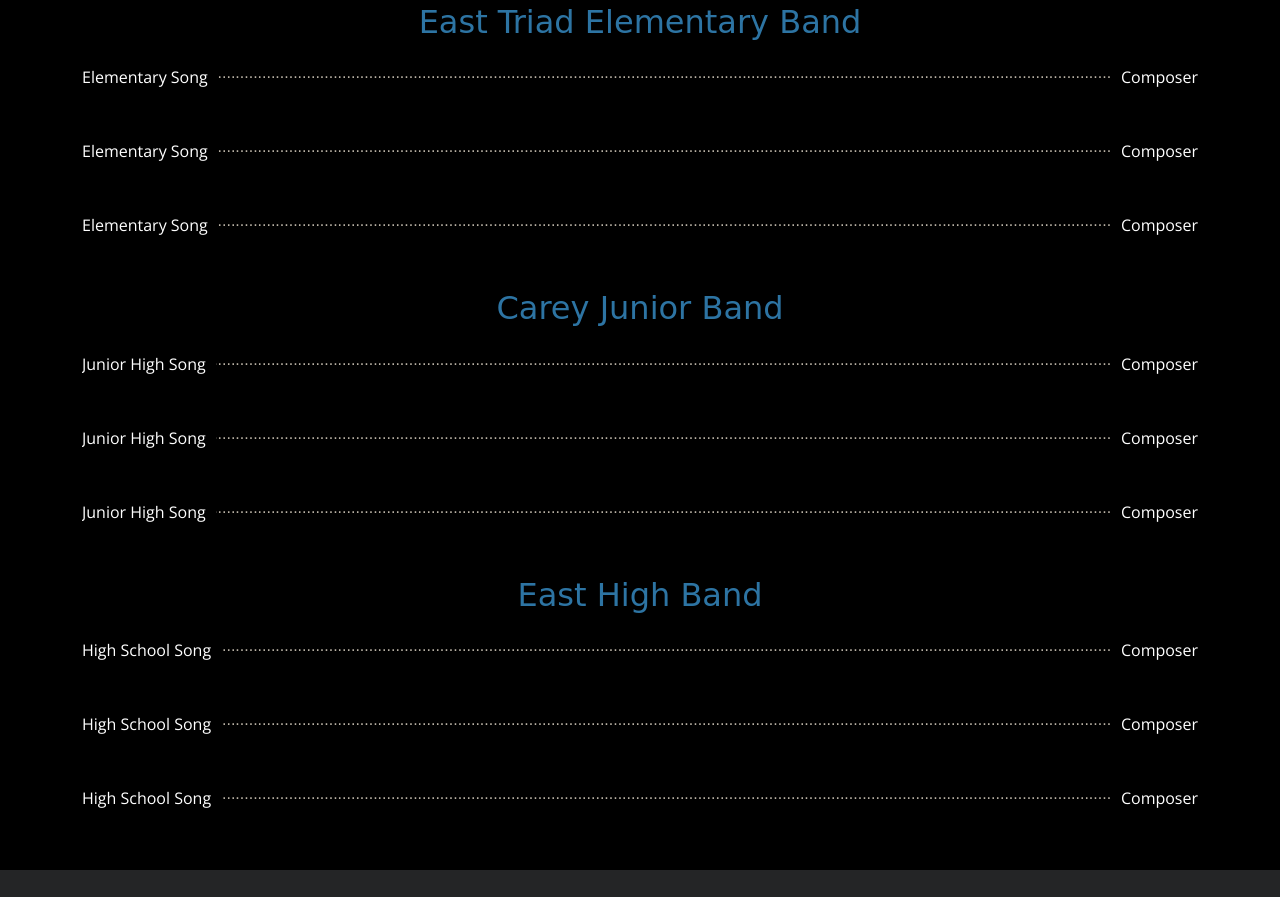
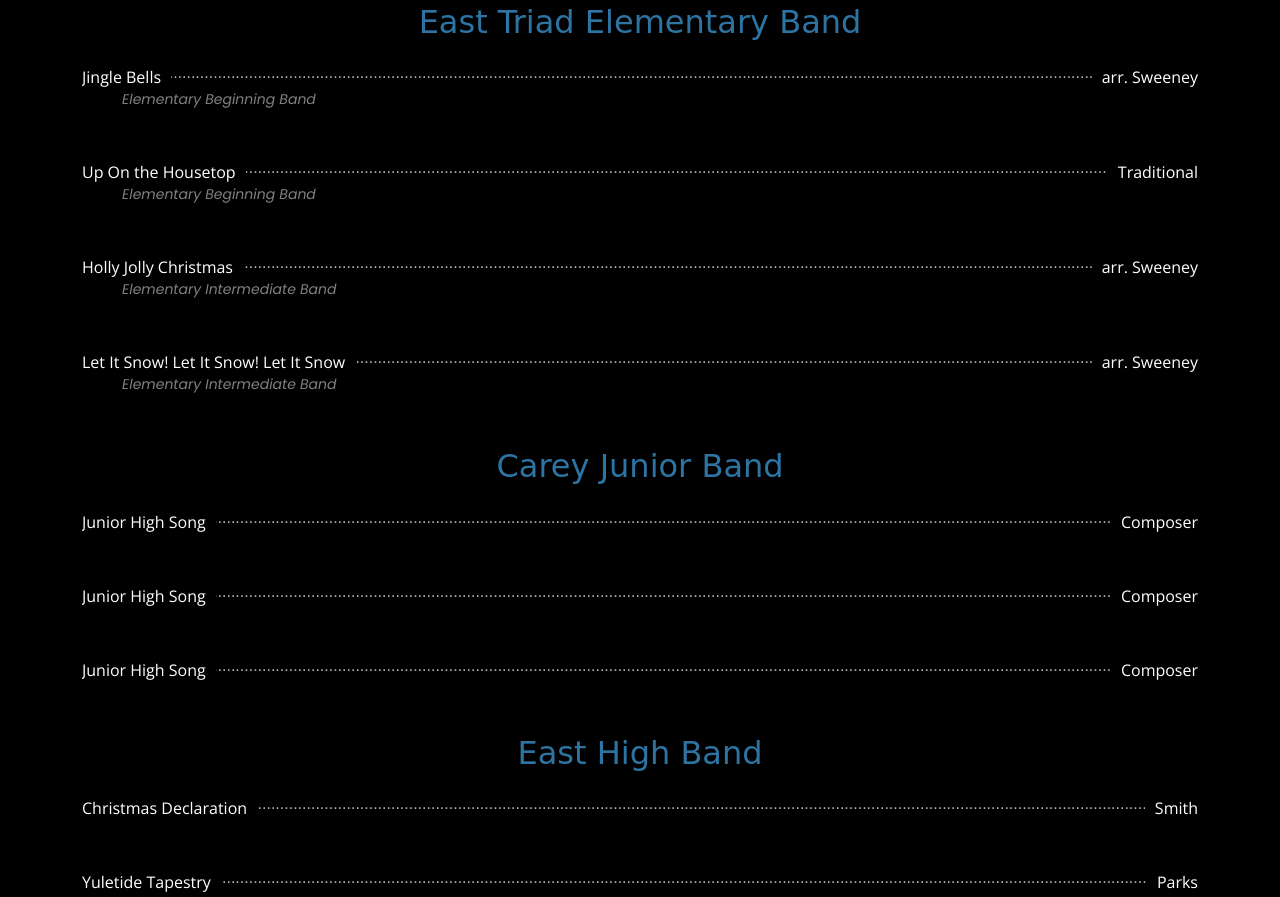
Before and after one commit to btschu/2022_east_triad_winter_concert_program, a plain HTML site: page index.html in a window 1280 px wide. Shown: the part 1050-1947 px from the top of the page. Drawn offline with nearby package versions, Linux system fonts and the light colour scheme; a web font is replaced by a local one.

Commit message:
added elem and hs song titles/composers

```diff
--- a/index.html
+++ b/index.html
@@ -70,7 +70,7 @@
           <h1 class="text-center mt-4 mb-2">Winter Band Concert</h1>
           <hr>
           <!-- <h2 class="text-center mb-3">Featuring the South Triad Elementary, Junior High, and High School Bands!</h2> -->
-          <h2 class="text-center">December ???, 2022<br>7:00PM<br>Storey Gym</h2>
+          <h2 class="text-center">December 6, 2022<br>7:00PM<br>Storey Gym</h2>
           <hr>
           <h2 class="text-center text-decoration-underline">Directors</h2>
           <h2 class="text-center"></h2>
@@ -128,29 +128,38 @@
             </div> -->
 
             <div class="program-content">
-              <a href="#">Elementary Song</a><span>Composer</span>
+              <a href="#">Jingle Bells</a><span>arr. Sweeney</span>
             </div>
-            <!-- <div class="soloists">
-              South Triad Elementary Band
-            </div> -->
+            <div class="soloists">
+              Elementary Beginning Band
+            </div>
           </div>
 
           <div class="col-lg-12 program-item filter-elementary">
             <div class="program-content">
-              <a href="#">Elementary Song</a><span>Composer</span>
+              <a href="#">Up On the Housetop</a><span>Traditional</span>
             </div>
-            <!-- <div class="soloists">
-              South Triad Elementary Band
-            </div> -->
+            <div class="soloists">
+              Elementary Beginning Band
+            </div>
           </div>
 
           <div class="col-lg-12 program-item filter-elementary">
             <div class="program-content">
-              <a href="#">Elementary Song</a><span>Composer</span>
+              <a href="#">Holly Jolly Christmas</a><span>arr. Sweeney</span>
             </div>
-            <!-- <div class="soloists">
-              South Triad Elementary Band
-            </div> -->
+            <div class="soloists">
+              Elementary Intermediate Band
+            </div>
+          </div>
+
+          <div class="col-lg-12 program-item filter-elementary">
+            <div class="program-content">
+              <a href="#">Let It Snow! Let It Snow! Let It Snow</a><span>arr. Sweeney</span>
+            </div>
+            <div class="soloists">
+              Elementary Intermediate Band
+            </div>
           </div>
           <!-- *****End Elementary Band Program ***** -->
           <!-- *****Johnson Band Program ***** -->
@@ -228,7 +237,7 @@
             </div> -->
 
             <div class="program-content">
-              <a href="#">High School Song</a><span>Composer</span>
+              <a href="#">Christmas Declaration</a><span>Smith</span>
             </div>
             <!-- <div class="soloists">
               South High Band
@@ -237,21 +246,13 @@
 
           <div class="col-lg-12 program-item filter-high-school">
             <div class="program-content">
-              <a href="#">High School Song</a><span>Composer</span>
+              <a href="#">Yuletide Tapestry</a><span>Parks</span>
             </div>
             <!-- <div class="soloists">
               South High Band
             </div> -->
           </div>
 
-          <div class="col-lg-12 program-item filter-high-school">
-            <div class="program-content">
-              <a href="#">High School Song</a><span>Composer</span>
-            </div>
-            <!-- <div class="soloists">
-              South High Band
-            </div> -->
-          </div>
           <!-- *****End South Band Program ***** -->
         </div>
 
```
